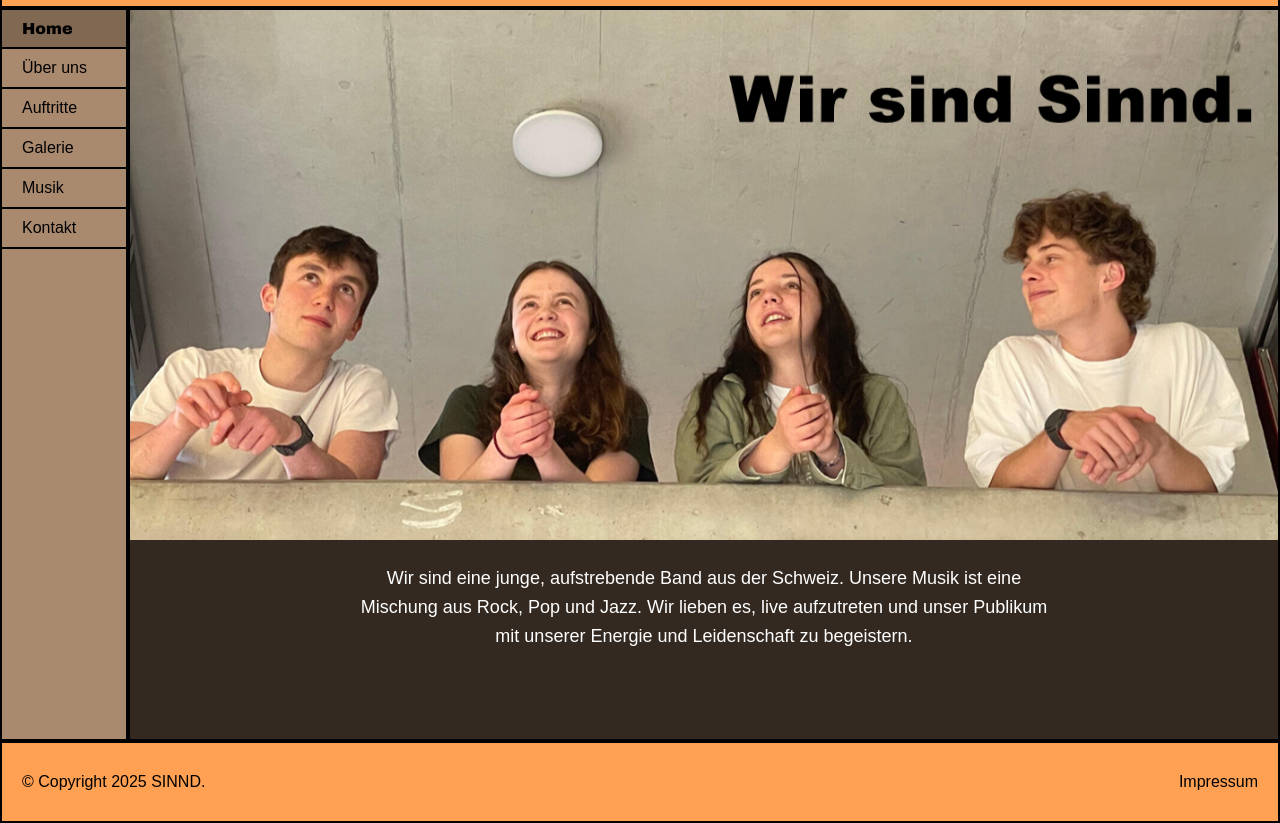
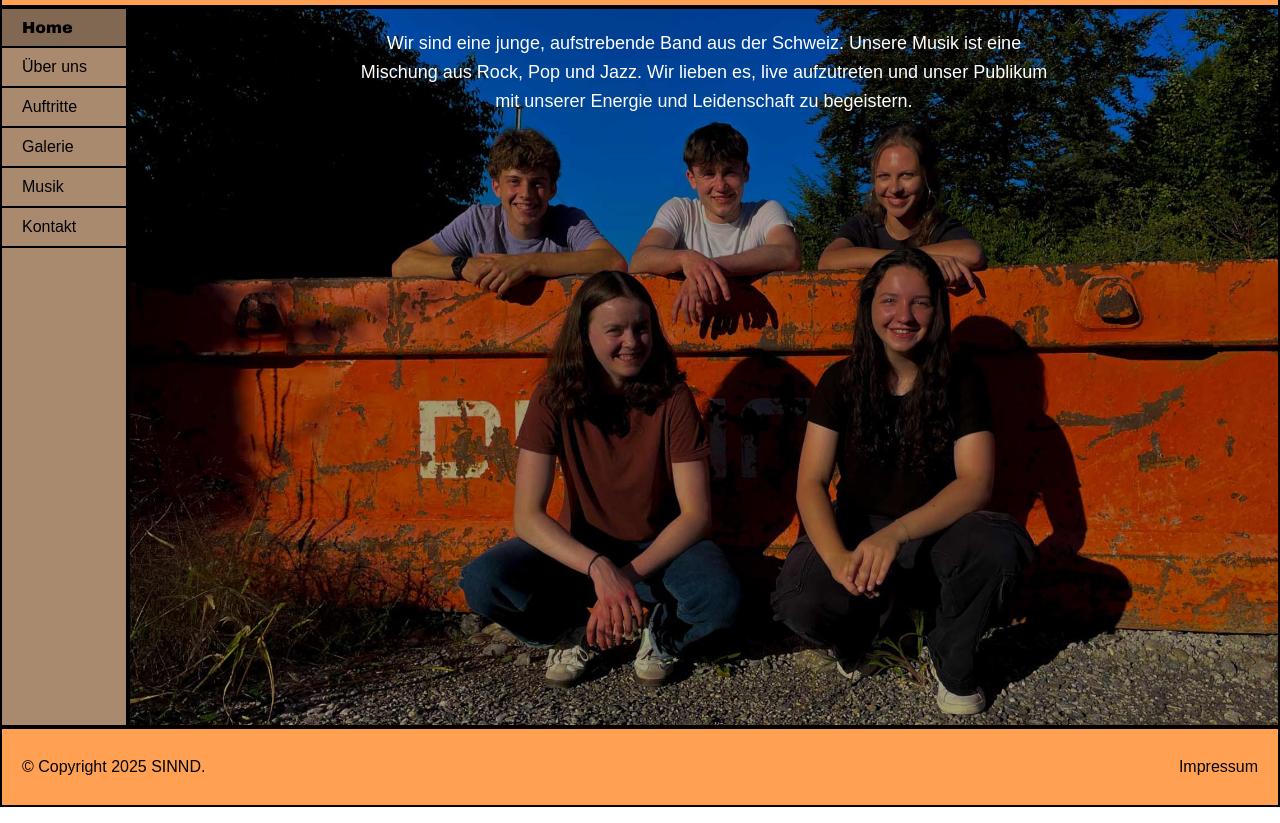
Before and after one commit to Mathias3e/BLJ_Projektarbeit, a plain HTML site: page index.html in a window 1280 px wide. Shown: the part 73-896 px from the top of the page. Drawn offline with Linux system fonts and the light colour scheme.

Commit message:
bilder und hintergrund

```diff
--- a/index.html
+++ b/index.html
@@ -33,7 +33,6 @@
         </nav>
 
         <main>
-            <img id="homebild" src="./data/images/Folie1.PNG" alt="Bild der Band SINND">
             <p>Wir sind eine junge, aufstrebende Band aus der Schweiz. Unsere Musik ist eine Mischung aus Rock, Pop und
                 Jazz. Wir lieben es, live aufzutreten und unser Publikum mit unserer Energie und Leidenschaft zu
                 begeistern.</p>
--- a/stylehome.css
+++ b/stylehome.css
@@ -85,14 +85,17 @@ main {
     text-align: center;
     background-color: var(--color1);
     color: white;
+    background-image: url("./data/images/SINND_Container\ dunkel.jpg");
+    background-size: cover;
+    background-position: center;
+    transition: background-image 0.5s ease-in-out;
 }
 
 main p {
-    width: 60%;
-    margin: 20px auto;
+    width: 60%;;
     font-size: 18px;
     line-height: 1.6;
-
+    margin: 20px auto;
 }
 
 footer {
@@ -107,15 +110,10 @@ footer {
     padding: 0px 20px;
 }
 
-#homebild {
-    margin-top: 30px;
-    max-width: 100%;
-    transition: margin-top 0.5s ease;
-}
 
-@media (max-width: calc(1280px + 10vw)) {
-    #homebild {
-        margin-top: 0;
-        transition: margin-top 0.5s ease;
+@media (max-width: 700px) {
+    main {
+        background-image: url("./data/images/SINND_Treppe\ dunkel.jpg");
+        transition: background-image 0.5s ease-in-out;
     }
 }
```
Also changed, not shown: data/Screenshot 2025-09-10 103856.png (renamed from data/images/Screenshot 2025-09-10 103856.png), data/Screenshot 2025-09-10 152047.png (renamed from data/images/Screenshot 2025-09-10 152047.png), data/images/Flyer_SINND.jpg (added), data/images/Folie1.PNG (deleted), data/images/SINND_Container bearbeitet.jpg (added), data/images/SINND_Container dunkel.jpg (added), data/images/SINND_Treppe dunkel.jpg (added), 2 other files.
